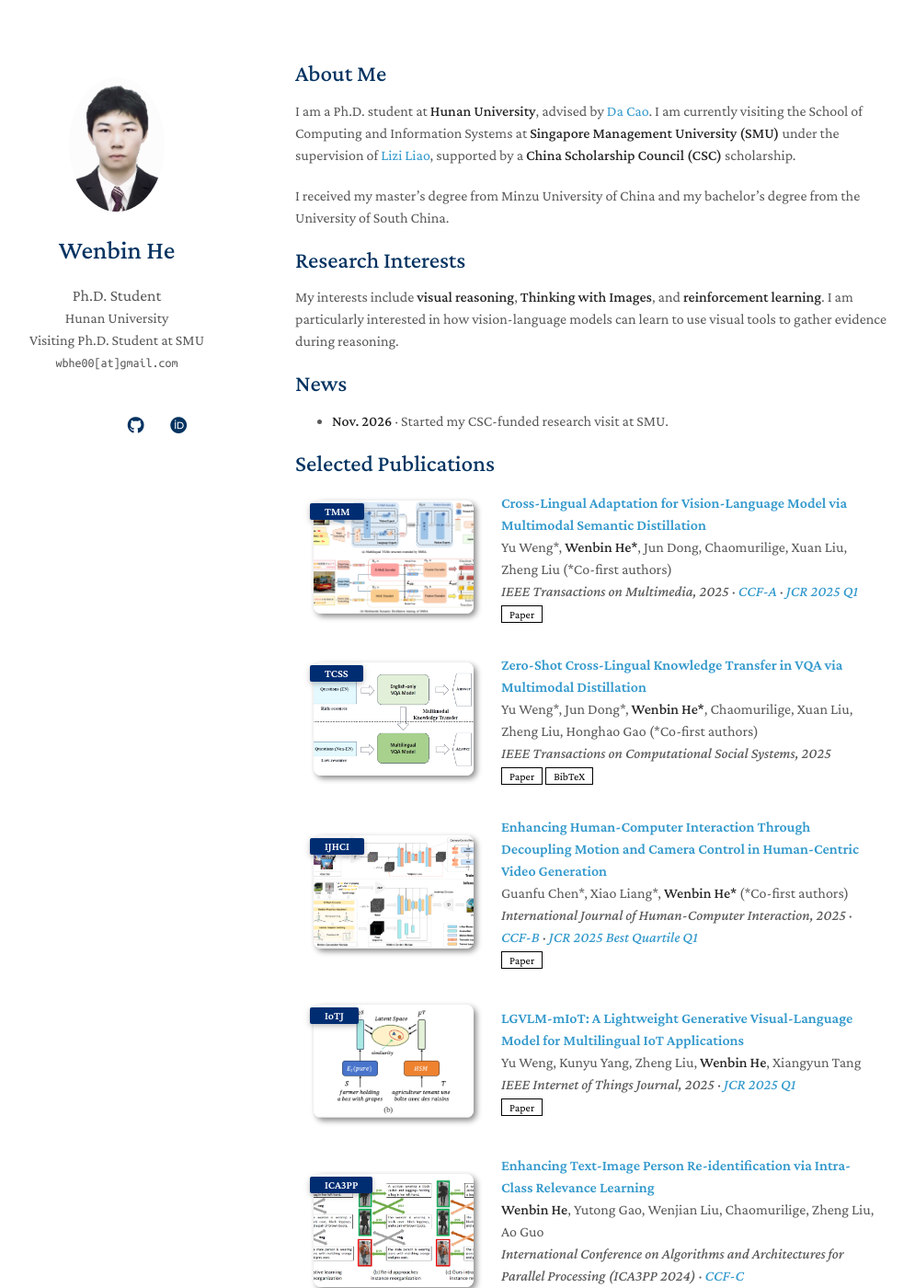
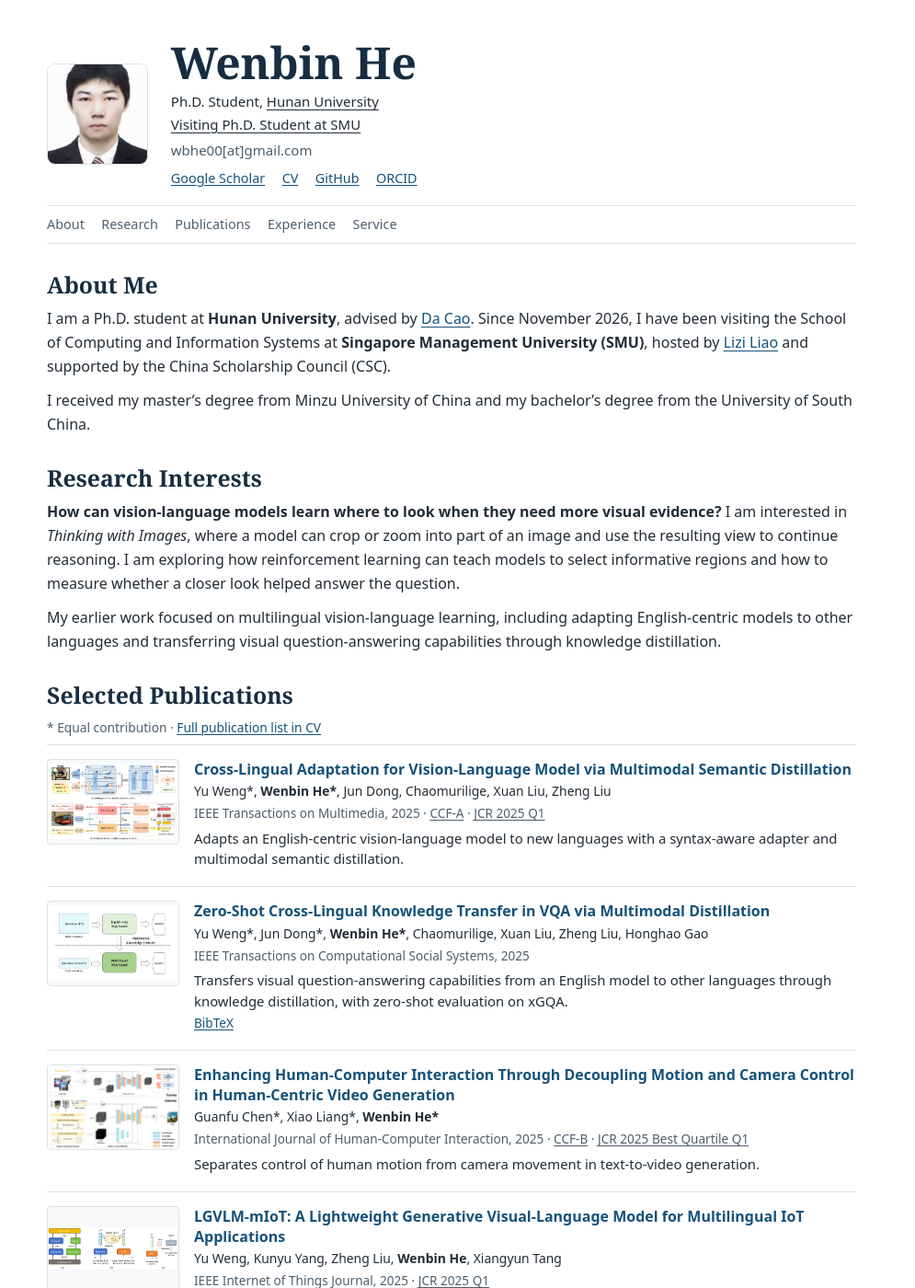
Before and after one commit to BbiHH/BbiHH.github.io, a Jekyll site: the page built from index.md, in a window 1280 px wide and 1400 px high. Shown: the whole window at 92% size, without its empty margins (149-1144 px from the left). Built offline with Jekyll 4.4.1, drawn with Linux system fonts in a browser that asks for light colours; a style sheet for code colours, icons or effects is not loaded; our own code applies the rules of GitHub Pages for plain Markdown files; some of the changed text lies outside the part shown.

Commit message:
Refocus academic homepage on research and publications

```diff
--- a/_data/publications.yml
+++ b/_data/publications.yml
@@ -3,6 +3,7 @@
   - title: "Cross-Lingual Adaptation for Vision-Language Model via Multimodal Semantic Distillation"
     authors: Yu Weng*, <strong>Wenbin He*</strong>, Jun Dong, Chaomurilige, Xuan Liu, Zheng Liu (*Co-first authors)
     conference_short: TMM
+    summary: Adapts an English-centric vision-language model to new languages with a syntax-aware adapter and multimodal semantic distillation.
     conference: IEEE Transactions on Multimedia, 2025 · <a href="https://www.ccf.org.cn/Academic_Evaluation/CGAndMT/">CCF-A</a> · <a href="https://open.ieee.org/wp-content/uploads/IEEE-Title-List-September-2026.pdf">JCR 2025 Q1</a>
     pdf: https://doi.org/10.1109/TMM.2025.3557678
     image: ./assets/img/TMM-ov.png
@@ -10,6 +11,7 @@
   - title: "Zero-Shot Cross-Lingual Knowledge Transfer in VQA via Multimodal Distillation"
     authors: Yu Weng*, Jun Dong*, <strong>Wenbin He*</strong>, Chaomurilige, Xuan Liu, Zheng Liu, Honghao Gao (*Co-first authors)
     conference_short: TCSS
+    summary: Transfers visual question-answering capabilities from an English model to other languages through knowledge distillation, with zero-shot evaluation on xGQA.
     conference: IEEE Transactions on Computational Social Systems, 2025
     pdf: https://doi.org/10.1109/TCSS.2024.3402270
     bibtex: https://api.crossref.org/works/10.1109/TCSS.2024.3402270/transform/application/x-bibtex
@@ -18,6 +20,7 @@
   - title: "Enhancing Human-Computer Interaction Through Decoupling Motion and Camera Control in Human-Centric Video Generation"
     authors: Guanfu Chen*, Xiao Liang*, <strong>Wenbin He*</strong> (*Co-first authors)
     conference_short: IJHCI
+    summary: Separates control of human motion from camera movement in text-to-video generation.
     conference: International Journal of Human-Computer Interaction, 2025 · <a href="https://www.ccf.org.cn/Academic_Evaluation/HCIAndPC/">CCF-B</a> · <a href="https://www.tandfonline.com/journals/hihc20/about-this-journal">JCR 2025 Best Quartile Q1</a>
     pdf: https://doi.org/10.1080/10447318.2025.2487877
     image: ./assets/img/IJHCI-ov.png
@@ -25,6 +28,7 @@
   - title: "LGVLM-mIoT: A Lightweight Generative Visual-Language Model for Multilingual IoT Applications"
     authors: Yu Weng, Kunyu Yang, Zheng Liu, <strong>Wenbin He</strong>, Xiangyun Tang
     conference_short: IoTJ
+    summary: Develops a compact multilingual generative vision-language model for tasks such as image captioning and visual question answering on edge devices.
     conference: IEEE Internet of Things Journal, 2025 · <a href="https://open.ieee.org/wp-content/uploads/IEEE-Title-List-September-2026.pdf">JCR 2025 Q1</a>
     pdf: https://doi.org/10.1109/JIOT.2025.3532494
     image: ./assets/img/IoTJ-ov.png
@@ -32,6 +36,7 @@
   - title: "Enhancing Text-Image Person Re-identification via Intra-Class Relevance Learning"
     authors: <strong>Wenbin He</strong>, Yutong Gao, Wenjian Liu, Chaomurilige, Zheng Liu, Ao Guo
     conference_short: ICA3PP
+    summary: Uses within-identity relevance and bidirectional masked matching to learn finer image-text associations for person retrieval.
     conference: International Conference on Algorithms and Architectures for Parallel Processing (ICA3PP 2024) · <a href="https://www.ccf.org.cn/Academic_Evaluation/ARCH_DCP_SS/">CCF-C</a>
     pdf: https://doi.org/10.1007/978-981-96-1528-5_12
     image: ./assets/img/ICA3PP-ov.png
--- a/_includes/publications.md
+++ b/_includes/publications.md
@@ -1,51 +1,28 @@
-<h2 id="publications" style="margin: 2px 0px -15px;">Selected Publications</h2>
+<h2 id="publications">Selected Publications</h2>
 
-<div class="publications">
-<ol class="bibliography">
+<p class="publication-note">* Equal contribution · <a href="{{ site.cv_link | relative_url }}">Full publication list in CV</a></p>
 
-{% for link in site.data.publications.main %}
-
-<li>
-<div class="pub-row">
-  {% if link.image %}
-  <div class="col-sm-3 abbr" style="position: relative;padding-right: 15px;padding-left: 15px;">
-    <img src="{{ link.image }}" class="teaser img-fluid z-depth-1" alt="">
-    {% if link.conference_short %}
-    <abbr class="badge">{{ link.conference_short }}</abbr>
+<ol class="publication-list">
+{% for paper in site.data.publications.main %}
+  <li class="pub-row">
+    {% if paper.image %}
+    <img class="publication-image" src="{{ paper.image | relative_url }}" alt="" loading="lazy">
     {% endif %}
-  </div>
-  {% endif %}
-  <div class="col-sm-9" style="position: relative;padding-right: 15px;padding-left: 20px;">
-      <div class="title"><a href="{{ link.pdf }}">{{ link.title }}</a></div>
-      <div class="author">{{ link.authors }}</div>
-      <div class="periodical"><em>{{ link.conference }}</em>
-      </div>
-    <div class="links">
-      {% if link.pdf %}
-      <a href="{{ link.pdf }}" class="btn btn-sm z-depth-0" role="button" target="_blank" style="font-size:12px;">Paper</a>
+    <div class="publication-detail">
+      <h3><a href="{{ paper.pdf }}">{{ paper.title | escape }}</a></h3>
+      <p class="publication-authors">{{ paper.authors | remove: ' (*Co-first authors)' }}</p>
+      <p class="publication-venue">{{ paper.conference }}</p>
+      {% if paper.summary %}
+      <p class="publication-summary">{{ paper.summary | escape }}</p>
       {% endif %}
-      {% if link.code %}
-      <a href="{{ link.code }}" class="btn btn-sm z-depth-0" role="button" target="_blank" style="font-size:12px;">Code</a>
-      {% endif %}
-      {% if link.page %}
-      <a href="{{ link.page }}" class="btn btn-sm z-depth-0" role="button" target="_blank" style="font-size:12px;">Project Page</a>
-      {% endif %}
-      {% if link.bibtex %}
-      <a href="{{ link.bibtex }}" class="btn btn-sm z-depth-0" role="button" target="_blank" style="font-size:12px;">BibTeX</a>
-      {% endif %}
-      {% if link.notes %}
-      <strong> <i style="color:#e74d3c">{{ link.notes }}</i></strong>
-      {% endif %}
-      {% if link.others %}
-      {{ link.others }}
+      {% if paper.code or paper.page or paper.bibtex %}
+      <p class="publication-links">
+        {% if paper.code %}<a href="{{ paper.code }}">Code</a>{% endif %}
+        {% if paper.page %}<a href="{{ paper.page }}">Project page</a>{% endif %}
+        {% if paper.bibtex %}<a href="{{ paper.bibtex }}">BibTeX</a>{% endif %}
+      </p>
       {% endif %}
     </div>
-  </div>
-</div>
-</li>
-<br>
-
+  </li>
 {% endfor %}
-
 </ol>
-</div>
--- a/_includes/services.md
+++ b/_includes/services.md
@@ -1,14 +1,5 @@
-## Services
+## Academic Service
+{: #services}
 
-<h4 style="margin:0 10px 0;">Conference Chair</h4>
-
-<ul style="margin:0 0 5px;">
-  <li><a href="https://dione-conference.eai-conferences.org/2024/"><autocolor>5th EAI International Conference on Data and Information in Online Environments, 2024, <strong>Workshop Chair</strong></autocolor></a></li>
-</ul>
-
-<h4 style="margin:0 10px 0;">Conference Reviewers</h4>
-
-<ul style="margin:0 0 5px;">
-  <li><a href="https://dione-conference.eai-conferences.org/2024/"><autocolor>5th EAI International Conference on Data and Information in Online Environments (EAI DIONE 2024)</autocolor></a></li>
-  <li><a href="https://mlicom.eai-conferences.org/2023/"><autocolor>8th EAI International Conference on Machine Learning and Intelligent Communications (EAI MLICOM 2023)</autocolor></a></li>
-</ul>
+- **Workshop chair** · [EAI DIONE 2024](https://dione-conference.eai-conferences.org/2024/)
+- **Reviewer** · [EAI DIONE 2024](https://dione-conference.eai-conferences.org/2024/) and [EAI MLICOM 2023](https://mlicom.eai-conferences.org/2023/)
--- a/_layouts/homepage.html
+++ b/_layouts/homepage.html
@@ -1,117 +1,51 @@
 <!DOCTYPE html>
-<html lang="{{ site.lang | default: "en-US" }}">
-
+<html lang="{{ site.lang | default: 'en-US' }}">
 <head>
-  <title>{{ site.title }} | {{site.affiliation}}</title>
-
   <meta charset="UTF-8">
-  <meta http-equiv="X-UA-Compatible" content="IE=edge">
   <meta name="viewport" content="width=device-width, initial-scale=1">
-  <meta name="description" content="{{ site.description }}">
-  {% if site.keywords %}
-  <meta name="keywords" content="{{ site.keywords | escape }}">
+  <title>{{ site.title | escape }} | {{ site.affiliation | escape }}</title>
+  <meta name="description" content="{{ site.description | escape }}">
+  {% if site.keywords %}<meta name="keywords" content="{{ site.keywords | escape }}">{% endif %}
+  {% if site.canonical %}<link rel="canonical" href="{{ site.canonical }}">{% endif %}
+  <link rel="icon" href="{{ site.favicon | relative_url }}" type="image/png">
+  {% if site.favicon_dark %}
+  <link rel="icon" href="{{ site.favicon_dark | relative_url }}" media="(prefers-color-scheme: dark)" type="image/png">
   {% endif %}
-  {% if site.canonical %}
-  <link rel="canonical" href="{{ site.canonical }}" />
-  {% endif %}
-
-  <link rel="icon" media="(prefers-color-scheme:dark)" href="{{ site.favicon_dark }}" type="image/png" />
-  <link rel="icon" media="(prefers-color-scheme:light)" href="{{ site.favicon }}" type="image/png" />
-  <script src="./assets/js/favicon-switcher.js" type="application/javascript"></script>
-
-  <link rel=stylesheet href=https://cdnjs.cloudflare.com/ajax/libs/academicons/1.8.6/css/academicons.min.css
-    integrity="sha256-uFVgMKfistnJAfoCUQigIl+JfUaP47GrRKjf6CTPVmw=" crossorigin=anonymous>
-  <link rel="stylesheet" href="https://cdnjs.cloudflare.com/ajax/libs/font-awesome/6.4.2/css/all.min.css"
-    integrity="sha512-z3gLpd7yknf1YoNbCzqRKc4qyor8gaKU1qmn+CShxbuBusANI9QpRohGBreCFkKxLhei6S9CQXFEbbKuqLg0DA=="
-    crossorigin="anonymous" referrerpolicy="no-referrer" />
-
-  {% if site.font == "Sans Serif" %}
-  <link rel="stylesheet" href="./assets/css/font_sans_serif.css">
-  {% else %}
-  <link rel="stylesheet" href="./assets/css/font.css">
-  {% endif %}
-  {% if site.auto_dark_mode %}
-  <link rel="stylesheet" href="./assets/css/style.css">
-  <link rel="stylesheet" href="./assets/css/publications.css">
-  {% else %}
-  <link rel="stylesheet" href="./assets/css/style-no-dark-mode.css">
-  <link rel="stylesheet" href="./assets/css/publications-no-dark-mode.css">
-  {% endif %}
-
+  <link rel="stylesheet" href="{{ '/assets/css/homepage.css' | relative_url }}">
 </head>
-
-<body>
-  <div class="wrapper">
-    <header>
-
+<body class="{% if site.auto_dark_mode %}auto-dark{% endif %}{% if site.font == 'Sans Serif' %} sans-headings{% endif %}">
+  <a class="skip-link" href="#about-me">Skip to content</a>
+  <div class="homepage">
+    <header class="profile">
       {% if site.avatar %}
-      <a class="image avatar"><img src="{{ site.avatar }}" alt="avatar" /></a>
+      <img class="profile-photo" src="{{ site.avatar | relative_url }}" alt="Portrait of {{ site.title | escape }}" width="108" height="108">
       {% endif %}
-
-      <h1>{{ site.title }}</h1>
-
-      {% if site.position %}
-      <position style="font-size:1.10rem;">{{ site.position }}</position>
-      <br>
-      {% endif %}
-      {% if site.affiliation %}
-      <a href="{{ site.affiliation_link }}" rel="noopener">
-        <autocolor>{{ site.affiliation }}</autocolor>
-      </a>
-      <br>
-      {% endif %}
-      {% if site.visiting_affiliation %}
-      <a href="{{ site.visiting_affiliation_link }}">
-        <autocolor>{{ site.visiting_affiliation }}</autocolor>
-      </a>
-      <br>
-      {% endif %}
-      {% if site.email %}
-      <email>{{ site.email | escape }}</email>
-      <br>
-      {% endif %}
-      <br>
-      <div class="social-icons">
-        {% if site.google_scholar %}
-        <a style="margin: 0 5px 0 0" href="{{ site.google_scholar }}">
-          <i class="ai ai-google-scholar" style="font-size:1.2rem"></i>
-        </a>
+      <div class="profile-details">
+        <h1>{{ site.title | escape }}</h1>
+        <p class="profile-affiliation">{{ site.position | escape }}, <a href="{{ site.affiliation_link }}">{{ site.affiliation | escape }}</a></p>
+        {% if site.visiting_affiliation %}
+        <p class="profile-affiliation"><a href="{{ site.visiting_affiliation_link }}">{{ site.visiting_affiliation | escape }}</a></p>
         {% endif %}
-
-        {% if site.cv_link %}
-        <a style="margin: 0 5px 0 0" href="{{ site.cv_link }}">
-          <i class="ai ai-cv" style="font-size:1.3rem;"></i>
-        </a>
-        {% endif %}
-
-        {% if site.github_link %}
-        <a style="margin: 0 5px 0 0" href="{{ site.github_link }}">
-          <i class="fab fa-github"></i>
-        </a>
-        {% endif %}
-
-        {% if site.orcid_link %}
-        <a style="margin: 0 5px 0 0" href="{{ site.orcid_link }}">
-          <i class="fab fa-orcid"></i>
-        </a>
-        {% endif %}
-
+        {% if site.email %}<p class="profile-email">{{ site.email | escape }}</p>{% endif %}
+        <nav class="profile-links" aria-label="Academic profiles and CV">
+          {% if site.google_scholar %}<a href="{{ site.google_scholar }}">Google Scholar</a>{% endif %}
+          {% if site.cv_link %}<a href="{{ site.cv_link | relative_url }}">CV</a>{% endif %}
+          {% if site.github_link %}<a href="{{ site.github_link }}">GitHub</a>{% endif %}
+          {% if site.orcid_link %}<a href="{{ site.orcid_link }}">ORCID</a>{% endif %}
+        </nav>
       </div>
-      <br>
-
     </header>
-    <section>
-
+    <nav class="section-links" aria-label="On this page">
+      <a href="#about-me">About</a>
+      <a href="#research-interests">Research</a>
+      <a href="#publications">Publications</a>
+      <a href="#research-experience">Experience</a>
+      <a href="#services">Service</a>
+    </nav>
+    <main class="main-content">
       {{ content }}
-
-      <br>
-
-    </section>
-    <footer>
-
-    </footer>
+    </main>
   </div>
-  <script src="{{ '/assets/js/scale.fix.js' | relative_url }}"></script>
   {% if site.google_analytics %}
   <script>
     (function (i, s, o, g, r, a, m) {
@@ -124,7 +58,5 @@
     ga('send', 'pageview');
   </script>
   {% endif %}
-
 </body>
-
 </html>
--- /dev/null
+++ b/assets/css/homepage.css
@@ -0,0 +1,129 @@
+:root {
+  color-scheme: light;
+  --background: #fff;
+  --ink: #222c36;
+  --muted: #4e5e6c;
+  --heading: #182d41;
+  --link: #15517a;
+  --line: #d9e2e8;
+  --figure: #f7f9fa;
+}
+
+body {
+  margin: 0;
+  background: var(--background);
+  color: var(--ink);
+  font: 1rem/1.62 system-ui, -apple-system, BlinkMacSystemFont, "Segoe UI", sans-serif;
+}
+
+h1, h2, h3 { color: var(--heading); }
+h1, h2 { font-family: Georgia, "Times New Roman", serif; }
+.sans-headings h1, .sans-headings h2 { font-family: inherit; }
+h1 { margin: 0 0 0.25rem; font-size: clamp(2.25rem, 5vw, 3rem); line-height: 1.08; }
+h2 { margin: 1.85rem 0 0.55rem; font-size: 1.55rem; line-height: 1.25; scroll-margin-top: 1rem; }
+p { margin: 0 0 0.7rem; }
+a { color: var(--link); text-decoration-thickness: 1px; text-underline-offset: 0.17em; }
+a:focus-visible { outline: 2px solid var(--link); outline-offset: 3px; }
+
+.homepage { max-width: 55rem; margin: 0 auto; padding: 2.65rem 1.5rem 3rem; }
+
+.skip-link {
+  position: absolute;
+  top: 0.5rem;
+  left: 0.5rem;
+  padding: 0.4rem 0.75rem;
+  background: var(--background);
+  transform: translateY(-150%);
+}
+.skip-link:focus { transform: translateY(0); }
+
+.profile {
+  display: flex;
+  align-items: center;
+  gap: 1.55rem;
+  padding-bottom: 1.15rem;
+}
+.profile-photo {
+  width: 6.75rem;
+  height: 6.75rem;
+  flex: none;
+  border: 1px solid var(--line);
+  border-radius: 0.55rem;
+  object-fit: cover;
+}
+.profile-affiliation, .profile-email { margin: 0; font-size: 0.94rem; }
+.profile-affiliation a { color: inherit; }
+.profile-email { margin-top: 0.25rem; color: var(--muted); overflow-wrap: anywhere; }
+.profile-links, .section-links {
+  display: flex;
+  flex-wrap: wrap;
+  column-gap: 1.15rem;
+  row-gap: 0.2rem;
+  font-size: 0.9rem;
+}
+.profile-links { margin-top: 0.4rem; }
+.section-links {
+  border-block: 1px solid var(--line);
+  padding: 0.5rem 0;
+}
+.section-links a { color: var(--muted); text-decoration: none; }
+.section-links a:hover { color: var(--link); text-decoration: underline; }
+
+.publication-note { color: var(--muted); font-size: 0.86rem; margin-bottom: 0.4rem; }
+.publication-list { padding: 0; margin: 0; list-style: none; }
+.pub-row {
+  display: flex;
+  align-items: flex-start;
+  gap: 1rem;
+  padding: 0.95rem 0;
+  border-bottom: 1px solid var(--line);
+}
+.pub-row:first-child { border-top: 1px solid var(--line); }
+.publication-image {
+  width: 9rem;
+  height: 5.8rem;
+  flex: none;
+  box-sizing: border-box;
+  border: 1px solid var(--line);
+  border-radius: 0.25rem;
+  background: var(--figure);
+  object-fit: contain;
+}
+.publication-detail { min-width: 0; }
+.publication-detail h3 { font-size: 1rem; line-height: 1.38; margin: 0 0 0.2rem; }
+.publication-detail h3 a { text-decoration: none; }
+.publication-detail h3 a:hover { text-decoration: underline; }
+.publication-detail p { margin: 0 0 0.2rem; line-height: 1.5; }
+.publication-authors { font-size: 0.87rem; }
+.publication-venue, .publication-links { font-size: 0.85rem; color: var(--muted); }
+.publication-venue a { color: inherit; }
+.publication-summary { font-size: 0.93rem; padding-top: 0.13rem; }
+.publication-links a { margin-right: 0.65rem; }
+
+.main-content > ul { padding-left: 1.2rem; margin: 0; }
+
+@media (max-width: 36rem) {
+  .homepage { padding: 1.6rem 1rem 2rem; }
+  .profile { gap: 0.9rem; align-items: flex-start; }
+  .profile-photo { width: 4.25rem; height: 4.25rem; }
+  .section-links { column-gap: 0.8rem; }
+  .pub-row { gap: 0.65rem; }
+  .publication-image { width: 5rem; height: 3.55rem; margin-top: 0.15rem; }
+}
+
+@media (max-width: 28rem) {
+  .publication-image { display: none; }
+}
+
+@media (prefers-color-scheme: dark) {
+  .auto-dark {
+    color-scheme: dark;
+    --background: #17212a;
+    --ink: #e5eaf0;
+    --muted: #b9c6d0;
+    --heading: #edf3f7;
+    --link: #a3d6f6;
+    --line: #3f5262;
+    --figure: #e4e9ec;
+  }
+}
--- a/index.md
+++ b/index.md
@@ -4,18 +4,20 @@
 
 ## About Me
 
-I am a Ph.D. student at **Hunan University**, advised by [Da Cao](https://csee.hnu.edu.cn/people/caoda). I am currently visiting the School of Computing and Information Systems at **Singapore Management University (SMU)** under the supervision of [Lizi Liao](https://computing.smu.edu.sg/faculty/profile/6261/liao-lizi-6261), supported by a **China Scholarship Council (CSC)** scholarship.
+I am a Ph.D. student at **Hunan University**, advised by [Da Cao](https://csee.hnu.edu.cn/people/caoda). Since November 2026, I have been visiting the School of Computing and Information Systems at **Singapore Management University (SMU)**, hosted by [Lizi Liao](https://computing.smu.edu.sg/faculty/profile/6261/liao-lizi-6261) and supported by the China Scholarship Council (CSC).
 
 I received my master's degree from Minzu University of China and my bachelor's degree from the University of South China.
 
 ## Research Interests
 
-My interests include **visual reasoning**, **Thinking with Images**, and **reinforcement learning**. I am particularly interested in how vision-language models can learn to use visual tools to gather evidence during reasoning.
+**How can vision-language models learn where to look when they need more visual evidence?** I am interested in *Thinking with Images*, where a model can crop or zoom into part of an image and use the resulting view to continue reasoning. I am exploring how reinforcement learning can teach models to select informative regions and how to measure whether a closer look helped answer the question.
 
-## News
-
-- **Nov. 2026** · Started my CSC-funded research visit at SMU.
+My earlier work focused on multilingual vision-language learning, including adapting English-centric models to other languages and transferring visual question-answering capabilities through knowledge distillation.
 
 {% include_relative _includes/publications.md %}
 
+## Research Experience
+
+**Research Intern, Aerospace Information Research Institute, Chinese Academy of Sciences** (2024–2025). Worked on high-resolution vision-language models and built data synthesis pipelines for tasks including visual grounding and counting.
+
 {% include_relative _includes/services.md %}
```
